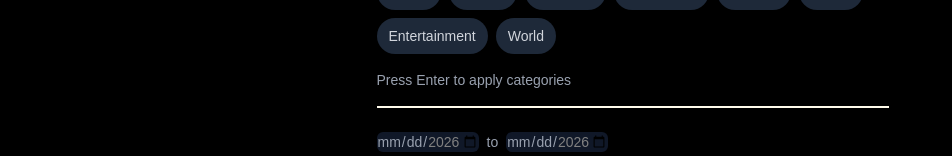
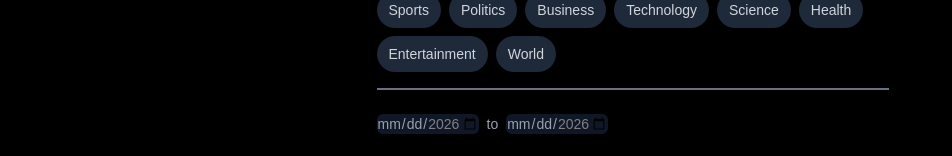
Before and after one commit to Adithza/newsAggregator, a Next.js app: page /searchPage in a window 1280 px wide. Shown: the part 378-534 px from the top of the page, without its empty margins (0-952 px from the left). Built offline with nearby package versions, Linux system fonts and the light colour scheme; no server answers.

Commit message:
improved cross site embed detection

```diff
--- a/src/components/ArticleModal.tsx
+++ b/src/components/ArticleModal.tsx
@@ -43,14 +43,24 @@ export function ArticleModal({ article }: { article: Article }) {
       setLoading(true)
       const { xfo, csp } = await checkIframe(article.url);
 
+      const frameAncestors = csp?.match(
+        /frame-ancestors\s+([^;]+)/i
+      )?.[1];
+
       const frameAncestorsBlocked =
-        csp?.includes("frame-ancestors 'self'") ||
-        csp?.includes("frame-ancestors 'none'");
+        frameAncestors !== undefined;
 
       const blocked =
         xfo?.toLowerCase() === "deny" ||
         xfo?.toLowerCase() === "sameorigin" ||
         frameAncestorsBlocked;
+
+      console.log({
+        xfo,
+        csp,
+        blocked,
+        canEmbedWillBe: !blocked,
+      });
 
       setCanEmbed(!blocked);
       setLoading(false)
--- a/src/components/GlobalSearchBar.tsx
+++ b/src/components/GlobalSearchBar.tsx
@@ -131,9 +131,7 @@ const subtractDays = (dateStr: string, days: number) => {
         })}
         </div>
 
-        <p className='text-sm text-gray-400'>Press Enter to apply categories</p>
-
-        <hr className='border-amber-50 border'></hr>
+        <hr className='border-gray-500 border'></hr>
 
         <div>
         <input
```
